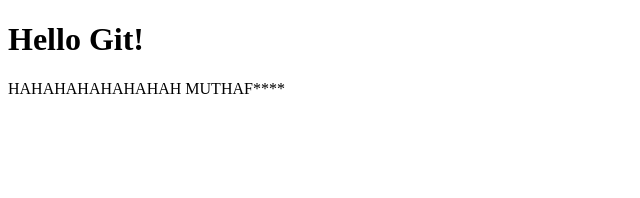
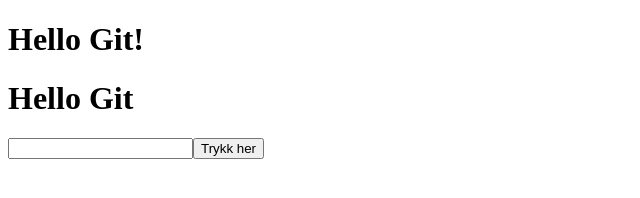
Before and after one commit to ArgTang/GitIntroH2015, a plain HTML site: page src/index.html in a window 1280 px wide. Shown: the whole page, without its empty margins (0-640 px from the left). Drawn offline with Linux system fonts and the light colour scheme.

Commit message:
løst konflikt

```diff
--- a/src/index.html
+++ b/src/index.html
@@ -6,6 +6,9 @@
 </head>
 <body>
     <h1>Hello Git!</h1>
-    <p>HAHAHAHAHAHAHAH MUTHAF****</p>
+    <!--<p>HAHAHAHAHAHAHAH MUTHAF****</p> WTF?-->
+
+    <h1>Hello Git</h1>
+    <input type="text"><button>Trykk her</button>
 </body>
 </html>
```
